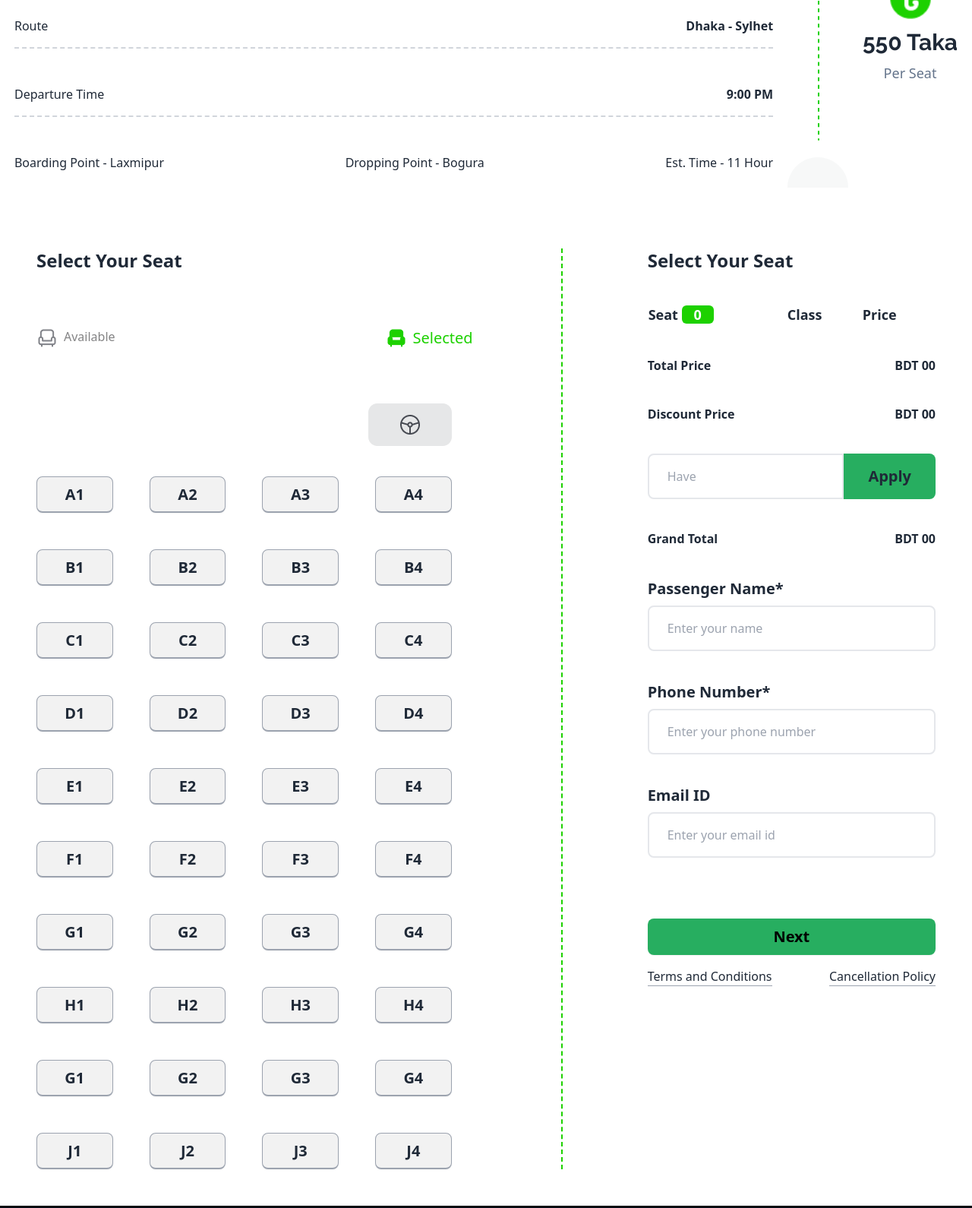
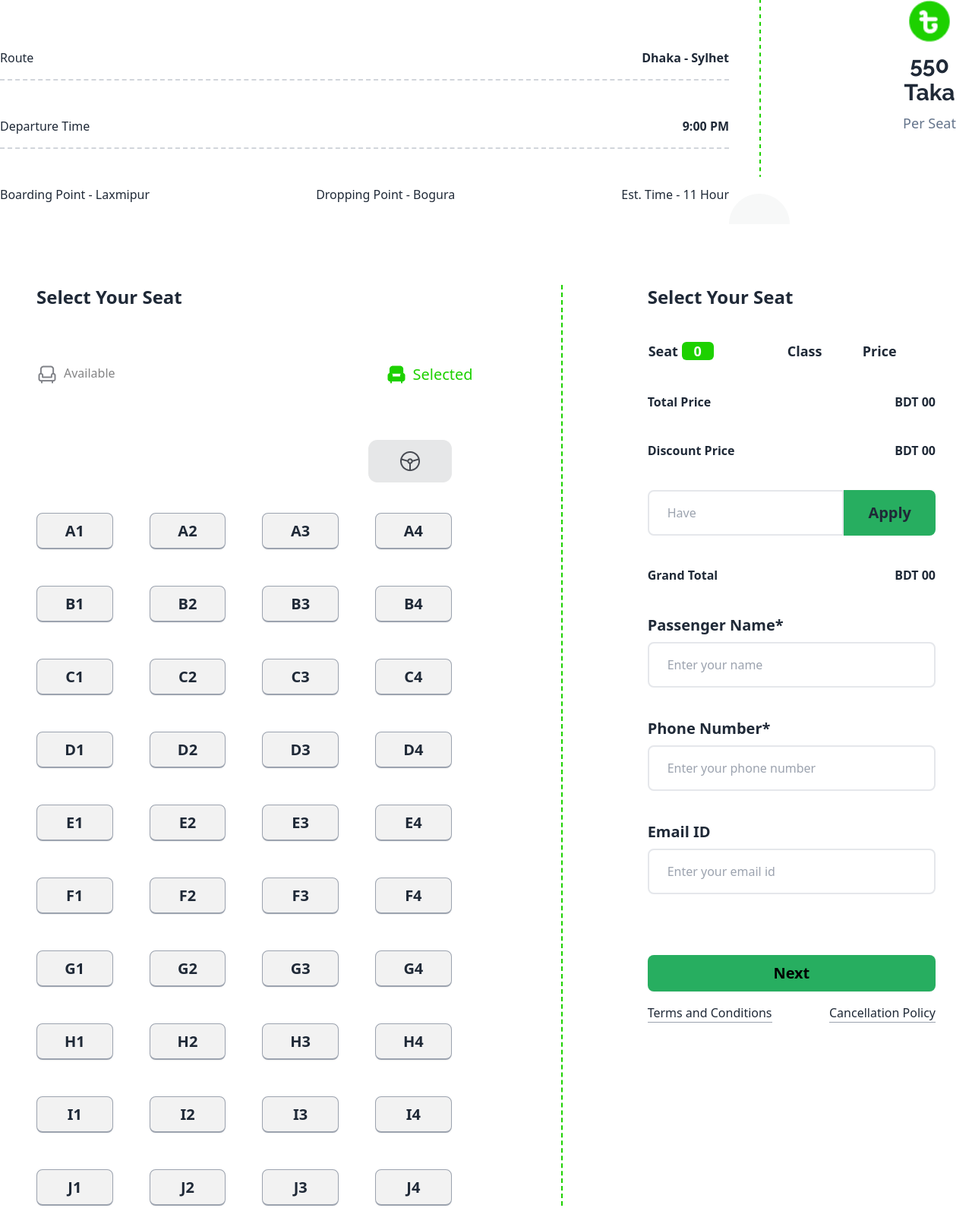
Before and after one commit to Md-Foysal-2024/Online-Bus-Ticket, a plain HTML site: page index.html in a window 1280 px wide. Shown: the part 1836-3426 px from the top of the page at 76% size. Drawn offline with nearby package versions, Linux system fonts and the light colour scheme.

Commit message:
Alhamdulillah Finally, I Have Completed The Project

```diff
--- a/Js/script.js
+++ b/Js/script.js
@@ -22,7 +22,6 @@ for (const seat of allSeats) {
         }
 
         const seatName = e.target.innerText
-        // console.log(e.target.innerText);
 
         const seatInformation = document.getElementById("seat-info");
 
@@ -36,7 +35,6 @@ for (const seat of allSeats) {
 
         const td3 = document.createElement("td");
         td3.innerText = "550"
-        // console.log(typeof  td3.innerText);
 
         tr.appendChild(td);
         tr.appendChild(td2);
@@ -69,25 +67,20 @@ function setBackgroundColorById(elementId) {
 }
 
 
-
 function hiddenElementById(elementId) {
     const element = document.getElementById(elementId)
     element.classList.add('hidden');
 }
 
 
+const applyBtn = document.getElementById("apply-btn");
 
-const applyBtn = document.getElementById("apply-btn");
-// console.log(applyBtn.innerText);
 applyBtn.addEventListener("click", function (e) {
 
     const couponElement = document.getElementById("input-field").value;
-    // console.log(couponElement.value);
 
-    // const couponCode = couponElement.split(" ").join("").toUpperCase();
     const couponCode = couponElement;
     console.log(couponCode);
-
 
     if (totalPrice >= 2200) {
         if (couponCode === "NEW15") {
@@ -98,7 +91,7 @@ applyBtn.addEventListener("click", function (e) {
 
             const discountTotal = document.getElementById("grand-total");
             discountTotal.innerText = totalPrice - discountAmount.toFixed(2);
-            document.getElementById("input-field").value="";
+            document.getElementById("input-field").value = "";
 
             hiddenElementById("coupon-field");
         }
@@ -110,20 +103,17 @@ applyBtn.addEventListener("click", function (e) {
 
             const discountTotal = document.getElementById("grand-total");
             discountTotal.innerText = totalPrice - discountAmount.toFixed(2);
-            document.getElementById("input-field").value="";
+            document.getElementById("input-field").value = "";
             hiddenElementById("coupon-field");
         }
         else {
             alert("Invalid Coupon");
-            document.getElementById("input-field").value="";
+            document.getElementById("input-field").value = "";
         }
 
     }
     else {
-        alert("Please Select 4 seats")
+        alert("Please Select 4 seats");
     }
 
-
-
-
 })
--- a/index.html
+++ b/index.html
@@ -26,7 +26,9 @@
 
 <body>
     <!-- Header Section Starts Here -->
+
     <header class="container mx-auto mt-4">
+
         <!-- Navbar Section Starts Here -->
         <nav>
             <div class="navbar bg-base-100">
@@ -179,7 +181,7 @@
             <h2 class="font-raleway  text-center text-4xl lg:text-5xl font-bold mt-8 py-8 "> <span class="text-[#1DD100]">Green Line </span>Paribahan</h2>
             <p class="text-sm px-4 lg:text-lg ">We have an excellent system of taking service based on preference, as there is <br> ticketing service   for multiple routes via different categories of buses.</p>
             <div class="flex flex-col lg:flex-row  my-8 justify-evenly items-center">
-                <div class=" flex flex-col  gap-12">
+                <div class=" flex flex-col px-6 lg:px-0 gap-12">
 
                     <div class="flex flex-col lg:flex-row my-8 gap-8 lg:gap-96 justify-around items-center ">
                         <div class="flex flex-row gap-6 text-left">
@@ -212,12 +214,16 @@
                     </div>
 
                 </div>
-                <img class=" " src="images/info-devider.png" alt="">
-                <div class="flex  flex-col gap-2 items-center">
-                    <img class="w-16" src="images/fare.png" alt="">
-                    <h2 class="text-3xl font-raleway font-bold">550 Taka</h2>
-                    <p class="text-slate-500 text-lg">Per Seat</p>
+
+                <div class=" flex items-center justify-start gap-32 mt-12">
+                    <img class=" " src="images/info-devider.png" alt="">
+                    <div class="flex  flex-col gap-2 items-center">
+                        <img class="w-16" src="images/fare.png" alt="">
+                        <h2 class="text-3xl font-raleway font-bold">550 Taka</h2>
+                        <p class="text-slate-500 text-lg">Per Seat</p>
+                    </div>
                 </div>
+
             </div>
 
         </section>
@@ -277,10 +283,10 @@
                         <button id="H2" class="btn text-xl add-btn border-b-2 border-gray-400">H2</button>
                         <button id="H3" class="btn text-xl add-btn border-b-2 border-gray-400">H3</button>
                         <button id="H4" class="btn text-xl add-btn border-b-2 border-gray-400">H4</button>
-                        <button id="I1" class="btn text-xl add-btn border-b-2 border-gray-400">G1</button>
-                        <button id="I2" class="btn text-xl add-btn border-b-2 border-gray-400">G2</button>
-                        <button id="I3" class="btn text-xl add-btn border-b-2 border-gray-400">G3</button>
-                        <button id="I4" class="btn text-xl add-btn border-b-2 border-gray-400">G4</button>
+                        <button id="I1" class="btn text-xl add-btn border-b-2 border-gray-400">I1</button>
+                        <button id="I2" class="btn text-xl add-btn border-b-2 border-gray-400">I2</button>
+                        <button id="I3" class="btn text-xl add-btn border-b-2 border-gray-400">I3</button>
+                        <button id="I4" class="btn text-xl add-btn border-b-2 border-gray-400">I4</button>
                         <button id="J1" class="btn text-xl add-btn border-b-2 border-gray-400">J1</button>
                         <button id="J2" class="btn text-xl add-btn border-b-2 border-gray-400">J2</button>
                         <button id="J3" class="btn text-xl add-btn border-b-2 border-gray-400">J3</button>
@@ -294,7 +300,7 @@
 
                 <!-- Seat Count  here-->
 
-                <div class="flex  flex-col gap-8 border-l-2  border-[#1DD100] border-dashed pl-28">
+                <div class="flex  flex-col gap-8 border-l-2  border-[#1DD100] border-dashed pl-12 lg:pl-28">
                     <div class=" flex flex-col gap-10">
 
                         <div class="flex justify-start">
@@ -353,7 +359,7 @@
 
                         <div>
                             <p class=" text-xl pb-2 font-bold">Phone Number*</p>
-                            <input class=" border-2 rounded-lg w-full pl-6 py-4" type="number"
+                            <input id="number-field" class=" border-2 rounded-lg w-full pl-6 py-4" type="tel"
                                 placeholder="Enter your phone number">
                         </div>
                         <div>
@@ -363,7 +369,7 @@
                         </div>
 
 
-                        <!-- Open the modal using ID.showModal() method -->
+                        <!--  Modal Button  Here  -->
 
                         <div class=" flex flex-col gap-2">
 
@@ -402,20 +408,9 @@
                     </div>
                 </div>
 
-
-
         </section>
 
-
-
     </main>
-
-
-
-
-
-
-
 
 
     <!-- Footer Section Started From Here -->
@@ -425,7 +420,7 @@
 
             <div class=" flex flex-col  lg:flex-row  gap-16 items-center justify-between">
                 <div class=" flex flex-col items-center lg:items-start space-y-5">
-                    <h2 class="text-4xl cursor-pointer font-extrabold">Bus-<span class="text-[#FF4240]">Ticket</span></h2>
+                    <h2 class="text-4xl font-extrabold"><span class="text-[#1DD100]">Green Line</span></h2>
                     <p class="text-center lg:text-left">P-Ticket is a digital platform to make your <br>
                         daily commuting better.</p>
 
```
